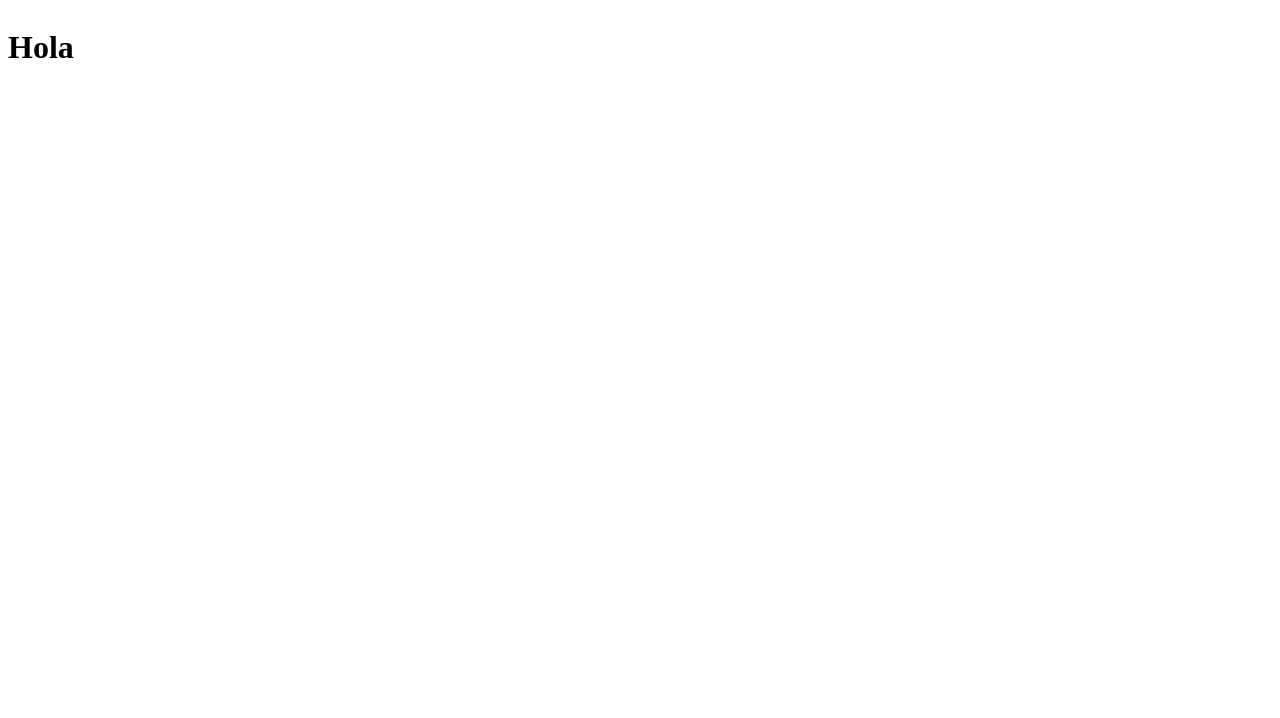
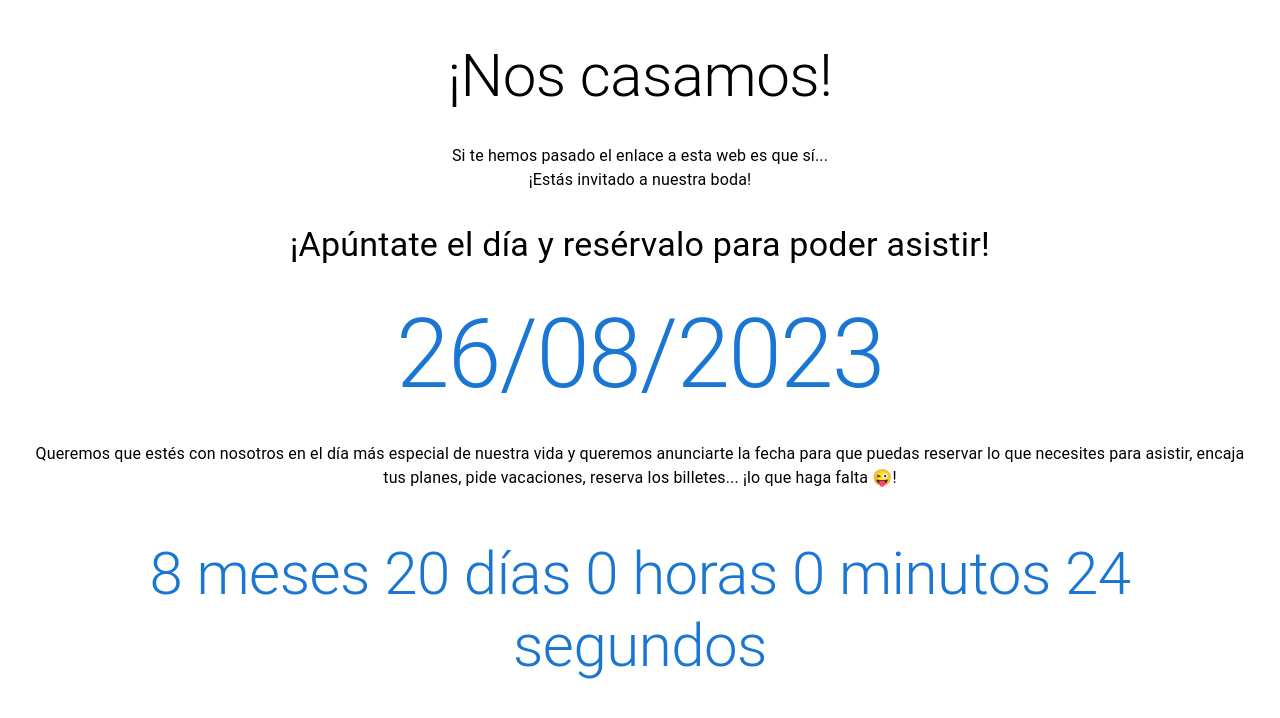
Before and after one commit to eddyvy/boda_ali_edu, a React (Vite) app: page / in a window 1280 px wide. Shown: the top 718 px of the page. Built offline with nearby package versions, Linux system fonts and the light colour scheme.

Commit message:
Creada página inicial sin estilos concretados

```diff
--- a/package.json
+++ b/package.json
@@ -16,10 +16,12 @@
     "@emotion/styled": "^11.10.5",
     "@mui/icons-material": "^5.10.16",
     "@mui/material": "^5.10.17",
+    "luxon": "^3.1.1",
     "react": "^18.2.0",
     "react-dom": "^18.2.0"
   },
   "devDependencies": {
+    "@types/luxon": "^3.1.0",
     "@types/react": "^18.0.24",
     "@types/react-dom": "^18.0.8",
     "@typescript-eslint/eslint-plugin": "^5.45.1",
--- a/src/App.tsx
+++ b/src/App.tsx
@@ -1,4 +1,6 @@
 import { Box } from '@mui/material'
+import { Encabezado } from './components/Encabezado'
+import { Timer } from './components/Timer'
 
 function App() {
   return (
@@ -6,7 +8,8 @@ function App() {
       component='main'
       sx={{ display: 'flex', flexDirection: 'column' }}
     >
-      <h1>Hola</h1>
+      <Encabezado />
+      <Timer />
     </Box>
   )
 }
--- /dev/null
+++ b/src/components/Encabezado.tsx
@@ -0,0 +1,39 @@
+import { Box, Typography } from '@mui/material'
+
+export const Encabezado = () => {
+  return (
+    <Box>
+      <Typography
+        component='h1'
+        variant='h2'
+        align='center'
+        sx={{ m: 4 }}
+      >
+        ¡Nos casamos!
+      </Typography>
+      <Typography variant='body1' align='center' sx={{ m: 2 }}>
+        Si te hemos pasado el enlace a esta web es que sí... <br />
+        ¡Estás invitado a nuestra boda!
+      </Typography>
+      <Typography variant='h4' align='center' sx={{ m: 4 }}>
+        ¡Apúntate el día y resérvalo para poder asistir!
+      </Typography>
+      <Typography
+        component='h2'
+        variant='h1'
+        color='primary'
+        align='center'
+        sx={{ m: 4 }}
+      >
+        26/08/2023
+      </Typography>
+      <Typography variant='body1' align='center' sx={{ m: 2 }}>
+        Queremos que estés con nosotros en el día más especial de
+        nuestra vida y queremos anunciarte la fecha para que puedas
+        reservar lo que necesites para asistir, encaja tus planes,
+        pide vacaciones, reserva los billetes... ¡lo que haga falta
+        😜!
+      </Typography>
+    </Box>
+  )
+}
--- /dev/null
+++ b/src/components/Timer.tsx
@@ -0,0 +1,43 @@
+import { Box, Typography } from '@mui/material'
+import { DateTime, Duration } from 'luxon'
+import { useState, useEffect } from 'react'
+
+const granDia = DateTime.fromFormat(
+  '26/08/2023 16:00:00',
+  'dd/MM/yyyy hh:mm:ss'
+)
+
+export const Timer = () => {
+  const [countDown, setCountDown] = useState<Duration>(
+    granDia.diffNow(['months', 'days', 'hours', 'minutes', 'seconds'])
+  )
+
+  useEffect(() => {
+    setTimeout(() => {
+      setCountDown(
+        granDia.diffNow([
+          'months',
+          'days',
+          'hours',
+          'minutes',
+          'seconds'
+        ])
+      )
+    }, 1000)
+  }, [countDown])
+
+  return (
+    <Box>
+      <Typography
+        variant='h2'
+        color='primary'
+        align='center'
+        sx={{ m: 4 }}
+      >
+        {countDown.months} meses {countDown.days} días{' '}
+        {countDown.hours} horas {countDown.minutes} minutos{' '}
+        {countDown.seconds.toFixed()} segundos
+      </Typography>
+    </Box>
+  )
+}
```
Also changed, not shown: 1 other file (tests, documents, lock files or other folders).
